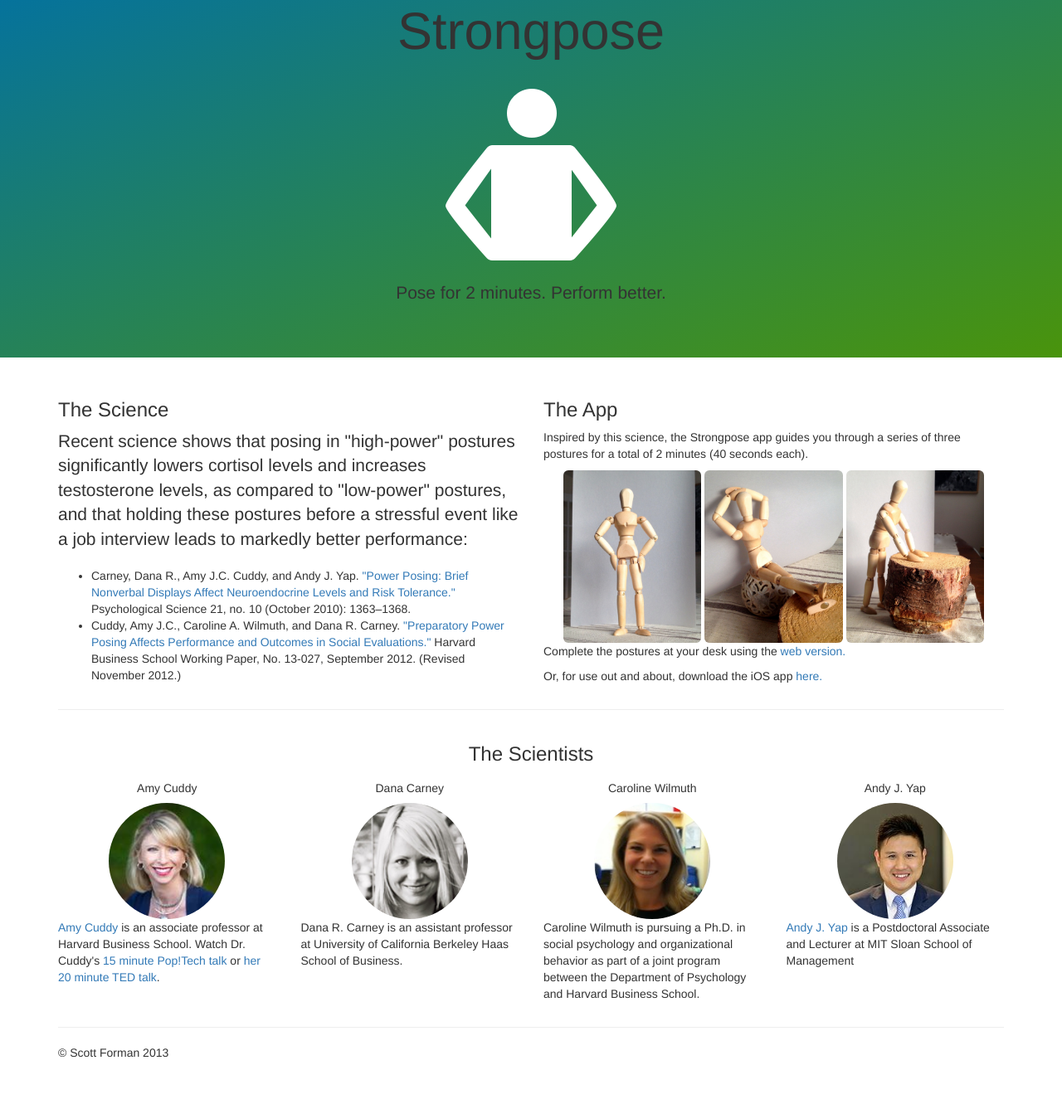
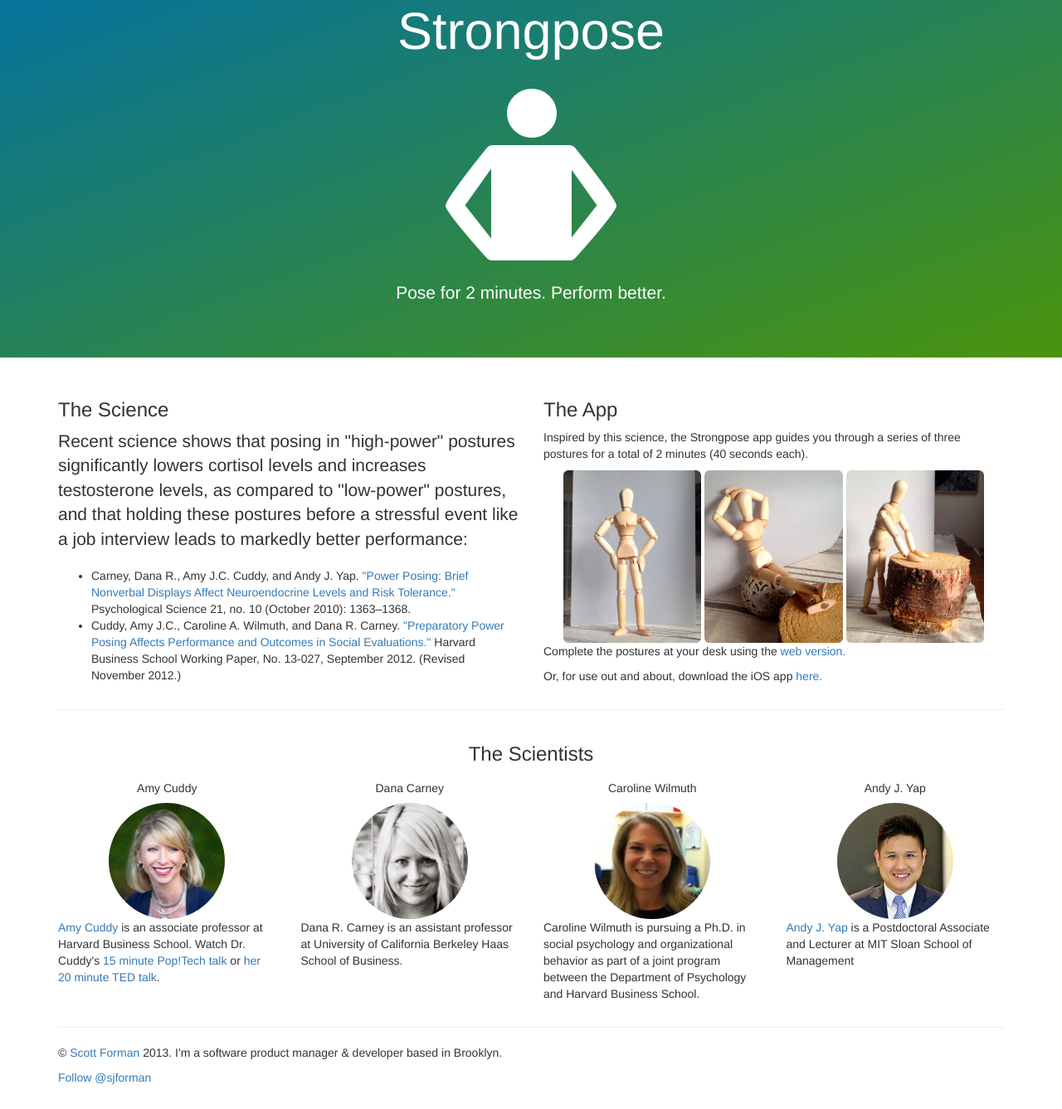
Before and after one commit to secondmonkey/strongpose, a plain HTML site: page index.html in a window 1280 px wide. Shown: the part 65-1402 px from the top of the page at 83% size. Before the commit the page ends 1354 px from the top, so only its background shows below. Drawn offline with nearby package versions, Linux system fonts and the light colour scheme.

Commit message:
added twitter follow link and changed headline colors

```diff
--- a/css/index.css
+++ b/css/index.css
@@ -8,3 +8,11 @@
 .pose-preview {
   width: 30%;
 }
+
+footer {
+  margin-bottom: 2em;
+}
+
+#title, #tagline {
+  color: #fff;
+}
--- a/index.html
+++ b/index.html
@@ -13,9 +13,9 @@
 
 
     <div class="row text-center jumbotron" id="splash">
-      <h1 class="text-center">Strongpose</h1>
+      <h1 id="title" class="text-center">Strongpose</h1>
       <img class="img" src="./img/icon-transparent.png" alt="logo" />
-      <p class="lead text-center">Pose for 2 minutes. Perform better.</p>
+      <p id="tagline" class="lead text-center">Pose for 2 minutes. Perform better.</p>
     </div>
 
     <div class="container">
@@ -82,7 +82,9 @@
     <hr>
 
     <footer>
-      <p>&copy; Scott Forman 2013</p>
+    <p>&copy; <a href="http://secondmonkey.com">Scott Forman</a> 2013. I'm a software product manager &amp; developer based in Brooklyn.</p>
+      <a href="https://twitter.com/sjforman" class="twitter-follow-button" data-show-count="false" data-size="large" data-dnt="true">Follow @sjforman</a>
+      <script>!function(d,s,id){var js,fjs=d.getElementsByTagName(s)[0],p=/^http:/.test(d.location)?'http':'https';if(!d.getElementById(id)){js=d.createElement(s);js.id=id;js.src=p+'://platform.twitter.com/widgets.js';fjs.parentNode.insertBefore(js,fjs);}}(document, 'script', 'twitter-wjs');</script>
     </footer>
 
   </div>
```
